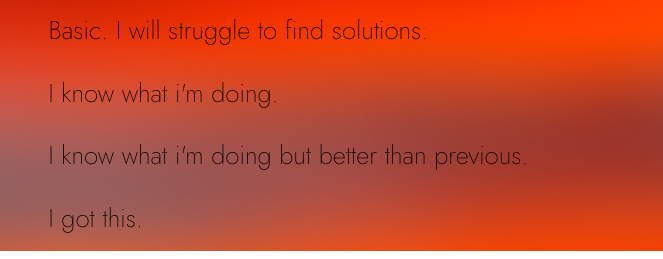
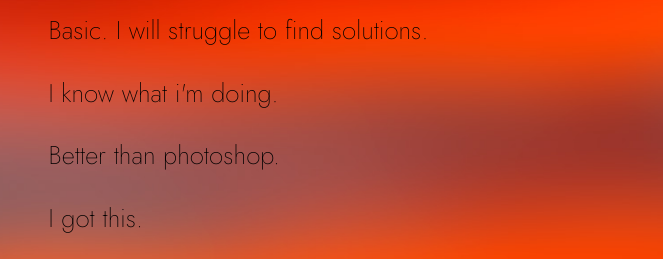
Before and after one commit to Kandlemaker/Resume, a plain HTML site: page index.html in a window 1280 px wide. Shown: the part 1020-1279 px from the top of the page, 617-1280 px from the left. Drawn offline with Linux system fonts and the light colour scheme.

Commit message:
Update index.html

```diff
--- a/index.html
+++ b/index.html
@@ -45,7 +45,7 @@
                     <h2>Confidence Level</h2>
                     <p>Basic. I will struggle to find solutions.</p>
                     <p>I know what i'm doing.</p>
-                    <p>I know what i'm doing but better than previous.</p>
+                    <p>Better than photoshop.</p>
                     <p>I got this.</p>
                     <p>I can handle myself...</p>
                     <p>I can handle myself...</p>
```
